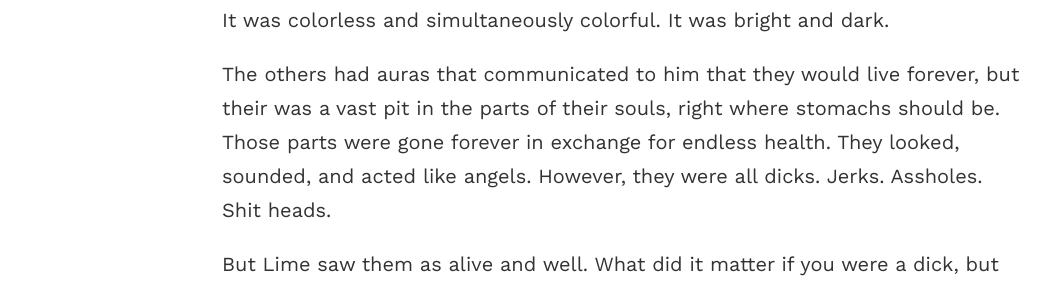
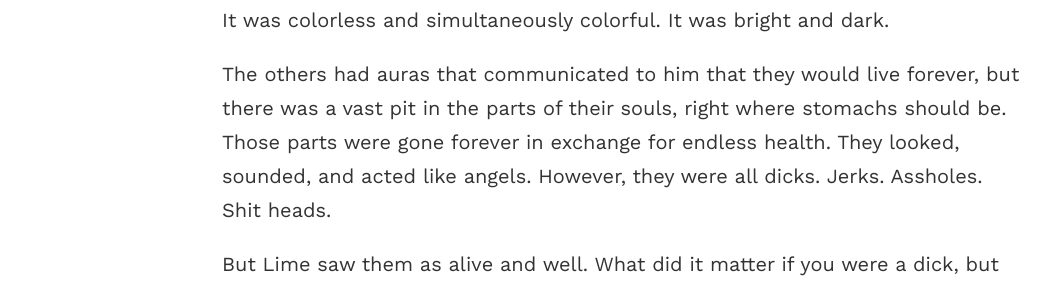
Before and after one commit to blake1ward/scruffy, a Jekyll site: the page built from _posts/2030-01-02-excerpt.md, in a window 1280 px wide and 900 px high, scrolled down 1583 px. Shown: the part 198-486 px from the top of the window, without its empty margins (18-1068 px from the left). Built offline with Jekyll 4.4.1, drawn with Linux system fonts in a browser that asks for light colours.

Commit message:
Update 2030-01-02-excerpt.md

```diff
--- a/_posts/2030-01-02-excerpt.md
+++ b/_posts/2030-01-02-excerpt.md
@@ -21,7 +21,7 @@ Lime grew up in the area when the factory still manufactured baby food. He grew
 <h2>Excerpt Two</h2>
 <p>Before the moth touches the bulb there is an electromagnetic rising. Before the damp wings ignite, electrify, and sizzle, the space between them and the neon spattered cage rushes out beyond itself. The air contracts infinitely fast in an infinitely tighter space. The ultra-violet light becomes bigger than the sun. Everything is vastness and vibration. Lime pendulated in and out of that space until he was almost entirely engulfed in the pulsing pudding of atoms and light. He eventually reached stasis, pushed equally forwards and equally backwards.</p>
 <p>They moved around him making elegant wakes that rippled in the humming air and fluttered outward into nothingness. They received revitalizing force from the echoing glow around them. It was no longer green like everything had been that night. No green curry, no green nothing. Beams of something conjugated the air. It was colorless and simultaneously colorful. It was bright and dark.</p>
-<p>The others had auras that communicated to him that they would live forever, but their was a vast pit in the parts of their souls, right where stomachs should be. Those parts were gone forever in exchange for endless health. They looked, sounded, and acted like angels. However, they were all dicks. Jerks. Assholes. Shit heads.</p>
+<p>The others had auras that communicated to him that they would live forever, but there was a vast pit in the parts of their souls, right where stomachs should be. Those parts were gone forever in exchange for endless health. They looked, sounded, and acted like angels. However, they were all dicks. Jerks. Assholes. Shit heads.</p>
 <p>But Lime saw them as alive and well. What did it matter if you were a dick, but you, your family, and your dog would be guaranteed long, healthy lives.</p>
 <br>
 <img src="/tuffluvtheme/images/table.png" alt="babe close">
```
